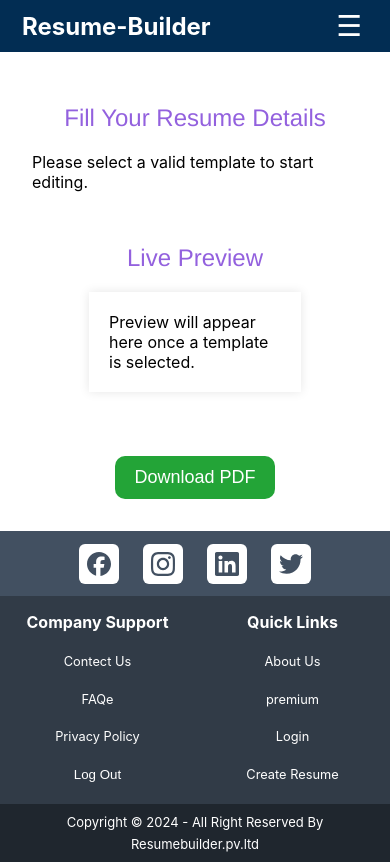
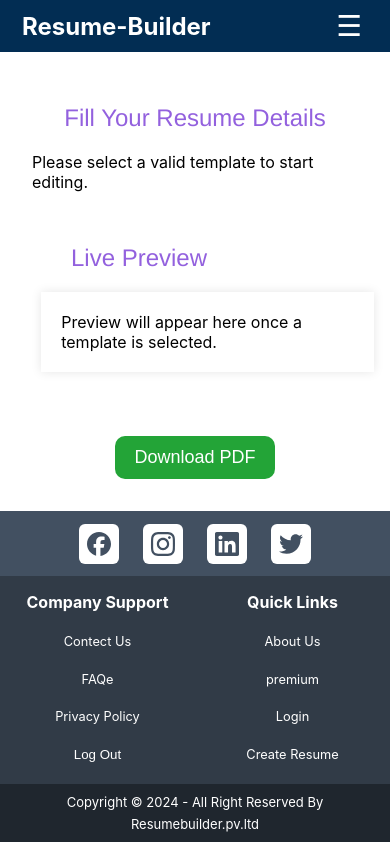
Before and after one commit to soumyadeep9800/React-Resume-Builder, a React (Create React App) app in the folder clients/: page /editor/1 in a window 390 px wide. Built offline with nearby package versions, Linux system fonts and the light colour scheme.

Commit message:
responsive-editor

```diff
--- a/clients/src/css/Template1.css
+++ b/clients/src/css/Template1.css
@@ -18,7 +18,7 @@
 }
 .contact {
   display: flex;
-  /* flex-direction: column; */
+  flex-direction: column;
   font-size: 0.8rem;
   color: #333;
   gap: 1px;
--- a/clients/src/css/TemplateEditor.css
+++ b/clients/src/css/TemplateEditor.css
@@ -72,12 +72,60 @@
         gap: 2rem;
     }
 
-    .form-sectionxyzxyz,
-    .preview-sectionxyzxyz {
+    .form-sectionxyzxyz {
         width: 100%;
     }
 
+    .preview-sectionxyzxyz{
+        width: 70%;
+    }
     .resume-container {
-        width: 65%;
+        width: 100%;
     }
 }
+@media (max-width: 800px) {
+    .preview-sectionxyzxyz{
+        width: 60%;
+        margin-right: 7.5rem;
+    }
+    .resume-container {
+        width: 130%;
+    }
+}
+@media (max-width: 650px) {
+    .preview-sectionxyzxyz{
+        margin-right: 9.5rem;
+    }
+    .resume-container {
+        width: 150%;
+    }
+}
+@media (max-width: 580px) {
+    .preview-sectionxyzxyz{
+        margin-right: 22rem;
+    }
+    .resume-container {
+        width: 170%;
+    }
+    .form-sectionxyzxyz{
+        margin-right: 8rem;
+    }
+}
+@media (max-width: 480px) {
+    .form-sectionxyzxyz{
+        margin-right: 11rem;
+    }
+}
+@media (max-width: 400px) {
+    .form-sectionxyzxyz{
+        margin-right: 18rem;
+    }
+    .preview-sectionxyzxyz{
+        margin-right: 25rem;
+    }
+}
+@media (max-width: 340px) {
+    .form-sectionxyzxyz{
+        margin-right: 20rem;
+    }
+}
--- a/clients/src/css/TemplateInputs.css
+++ b/clients/src/css/TemplateInputs.css
@@ -105,3 +105,9 @@
     width: 90%;
   }
 }
+/* @media (max-width: 450px) {
+  .input_edit123 {
+    width: 80%;
+    margin-right: 3rem;
+  }
+} */
```
